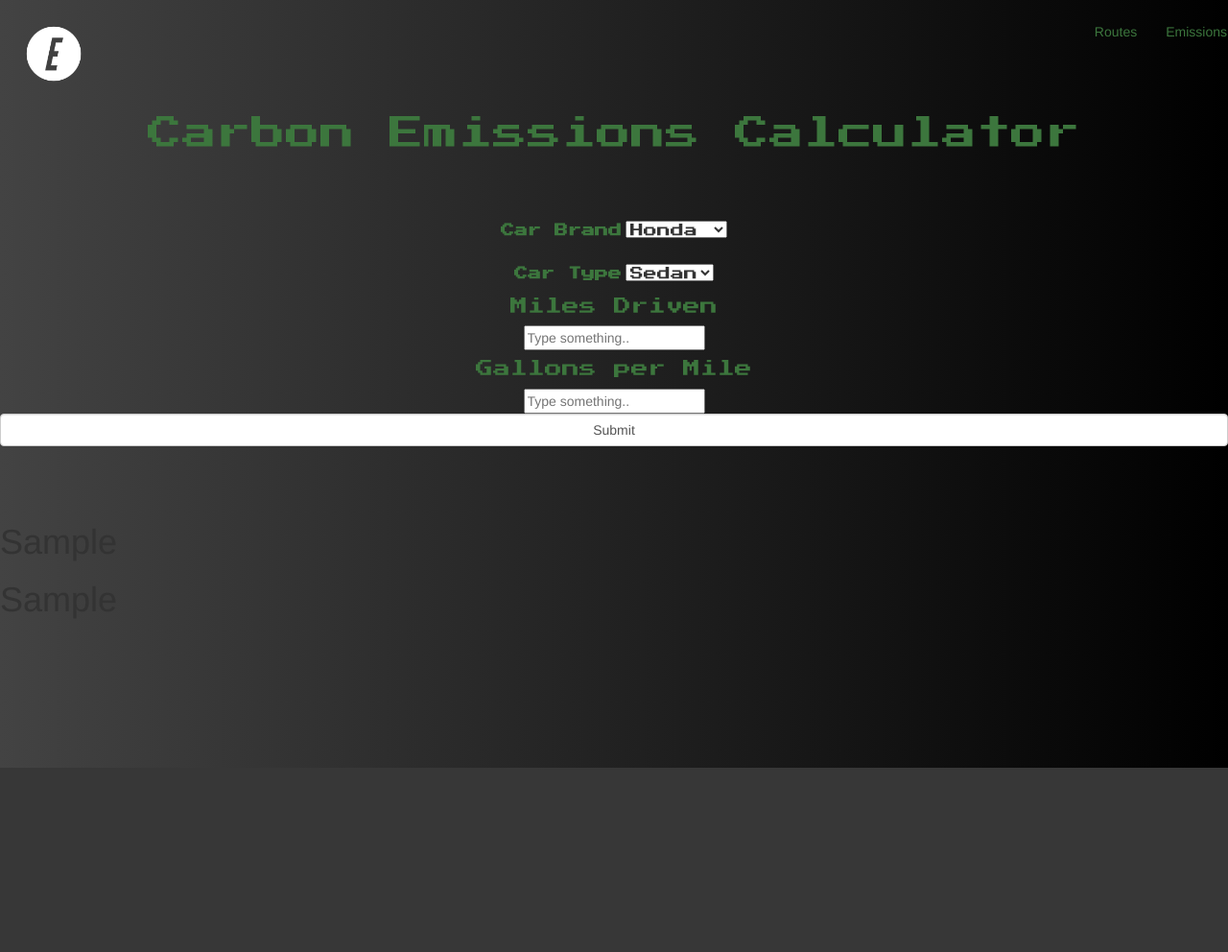
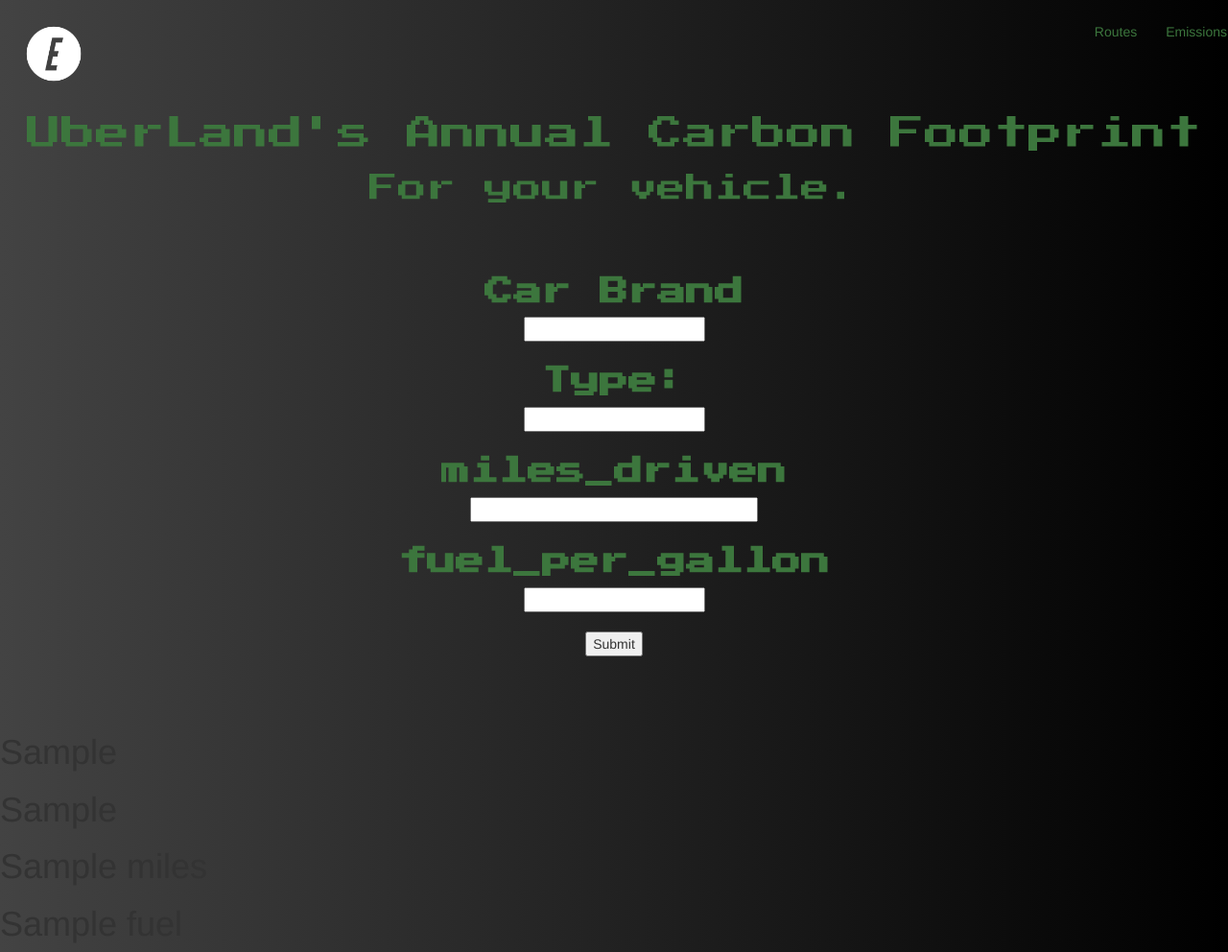
Before and after one commit to rm2077/EcoRoutes, a Flask app: template project/templates/carbon.html in a window 1280 px wide. Shown: the whole page at 96% size. Before the commit the page ends 800 px from the top, so only its background shows below. Run offline with Flask 3, Linux system fonts and the light colour scheme; the template is opened without the code that fills it: most values are stand-ins (such as "Sample title", 1, 10 or a date in 2020).

Commit message:
Added code

```diff
--- a/project/app.py
+++ b/project/app.py
@@ -12,16 +12,15 @@ def route():
 
 @app.route("/carbon", methods=['GET', 'POST'])
 def carbon():
-    if request == "POST":
-        car_brand = request.form.get('Car Brand: ')
-        car_type = request.form.get('Car Type: ')
-        miles_driven = float(request.form.get('miles_driven'))
-        fuel_per_gallon = float(request.form.get('fuel_per_gallon'))
-        return render_template("carbon.html", car_brand=car_brand, car_type = car_type)
+    if request.method == "POST":
+        car_brand = request.form.get('carBrand')
+        car_type = request.form.get('car_type')
+        miles = request.form.get('miles')
+        fuel = request.form.get('fuel')
 
+        return render_template("success.html", car_brand=car_brand, car_type=car_type, miles=miles, fuel=fuel)
 
-    else:
-        return render_template("carbon.html")
+    return render_template('carbon.html')
 
 if __name__ == "__main__":
     app.run(debug=True)
--- a/project/templates/carbon.html
+++ b/project/templates/carbon.html
@@ -32,42 +32,42 @@
     <br>
     <br>
     <br>
-    <h1  style="font-family: 'Press Start 2P', cursive;" class="text-success text-center">Carbon Emissions Calculator</h1>
+    <h1  style="font-family: 'Press Start 2P', cursive;" class="text-success text-center">UberLand's Annual Carbon Footprint</h1>
+    <h2 style="font-family: 'Press Start 2P', cursive;" class="text-success text-center">For your vehicle.</h2>
     <br>
     <br>
     <br>
-    <div class="text-center" class="text-center">
-        <form method="post" enctype="multipart/form-data" action="/carbon"></form>
-            <label for="car_brand" class="text-success" placeholder = "Enter here" style="font-family: 'Press Start 2P', cursive;">Car Brand</label>
-            <select name="Car Brand:" style="font-family: 'Press Start 2P', cursive;">
+    <div class="text-center">
+        <form name="passdata" action="/carbon" method="post">
+                <label class="center-block text-success text-center" style="font-size: 30px; font-family: 'Press Start 2P', cursive;">Car Brand</label>
+                <input type="text" name="carBrand">
                 <br>
-                <option value="Honda">Honda</option>
-                <option value="Toyota">Toyota</option>
-                <option value="Ford">Ford</option>
-                <option value="Chevy">Chevy</option>
-            </select>
-            <br>
-            <br>
-            <label for="car_type" class="text-success" placeholder = "Enter here" style="font-family: 'Press Start 2P', cursive;">Car Type</label>
-            <select name="Car Type:" style="font-family: 'Press Start 2P', cursive;">
                 <br>
-                <option value="Sedan">Sedan</option>
-                <option value="SUV">SUV</option>
-            </select>
-            <br>
+                <label class="center-block text-success text-center" style="font-size: 30px; font-family: 'Press Start 2P', cursive;">Type:</label>
+                <input type="text" name="car_type">
+                <br>
+                <br>
+                <label class="center-block text-success text-center" style="font-size: 30px; font-family: 'Press Start 2P', cursive;">miles_driven</label>
+                <input style="width: 300px;"type="text" name="miles">
+                <br>
+                <br>
+                <label class="center-block text-success text-center" style="font-size: 30px; font-family: 'Press Start 2P', cursive;">fuel_per_gallon</label>
+                <input type="text" name="fuel">
+                <br>
+                <br>
+                <input type="submit" value="Submit">
 
-            <h4 style="font-family: 'Press Start 2P', cursive;" class="text-success">Miles Driven</h4>
-            <input name="miles_driven" placeholder="Type something..">
-            <br>
-            <h4 style="font-family: 'Press Start 2P', cursive;" class="text-success">Gallons per Mile</h4>
-            <input name="fuel_per_gallon" placeholder="Type something..">
-            <br>
-            <input type="Submit" value="Submit" class="form-control">
+        </form>
     </div>
-        <br>
-        <br>
-        <br>
-        <h1>{{ car_brand }}</h1>
-        <h1>{{ car_type }}</h1>
+
+
+    </div>
+    <br>
+    <br>
+    <br>
+    <h1> {{ car_brand }} </h1>
+    <h1> {{ car_type }} </h1>
+    <h1> {{ miles }} </h1>
+    <h1> {{ fuel }} </h1>
 </body>
 </html>
```
Also changed, not shown: project/templates/success.html (added, +41 -0 lines).
